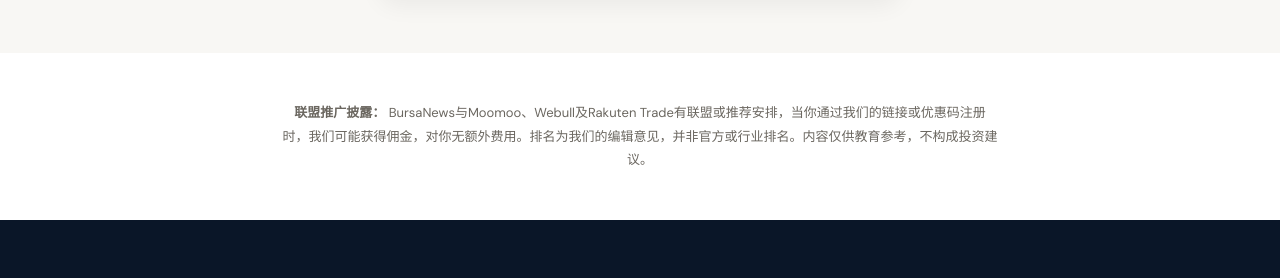
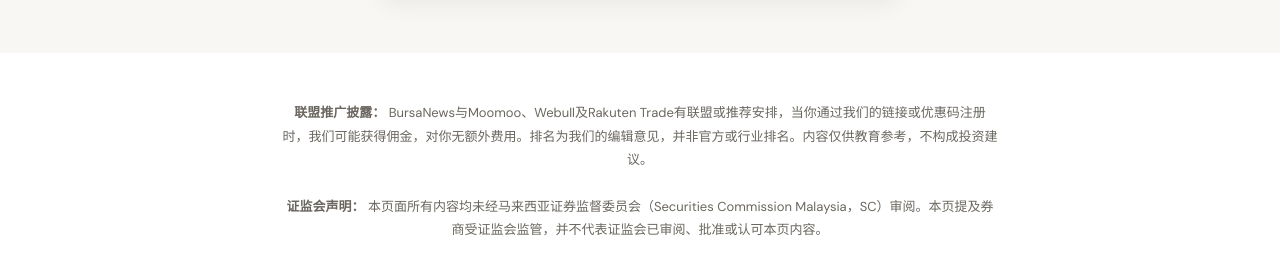
Before and after one commit to BursaNews/mybursanews, a plain HTML site: page affiliates-cn.html in a window 1280 px wide. Shown: the part 6063-6341 px from the top of the page. Drawn offline with Linux system fonts and the light colour scheme.

Commit message:
Add Securities Commission Malaysia disclaimer to affiliate pages (CN and EN)
Co-Authored-By: Claude Opus 5.5 <noreply@anthropic.com>
Claude-Session: https://claude.ai/code/session_01Siv5zEA7XzahW8TapHL1vL

```diff
--- a/affiliates-cn.html
+++ b/affiliates-cn.html
@@ -512,7 +512,7 @@
   </div>
 </section>
 
-<div class="af-disc"><strong>联盟推广披露：</strong> <span>BursaNews与Moomoo、Webull及Rakuten Trade有联盟或推荐安排，当你通过我们的链接或优惠码注册时，我们可能获得佣金，对你无额外费用。排名为我们的编辑意见，并非官方或行业排名。内容仅供教育参考，不构成投资建议。</span></div>
+<div class="af-disc"><strong>联盟推广披露：</strong> <span>BursaNews与Moomoo、Webull及Rakuten Trade有联盟或推荐安排，当你通过我们的链接或优惠码注册时，我们可能获得佣金，对你无额外费用。排名为我们的编辑意见，并非官方或行业排名。内容仅供教育参考，不构成投资建议。</span><br><br><strong>证监会声明：</strong> <span>本页面所有内容均未经马来西亚证券监督委员会（Securities Commission Malaysia，SC）审阅。本页提及券商受证监会监管，并不代表证监会已审阅、批准或认可本页内容。</span></div>
 
 </main>
 </body>
```
Also changed, not shown: affiliates-en.html (+1 -1 lines).
